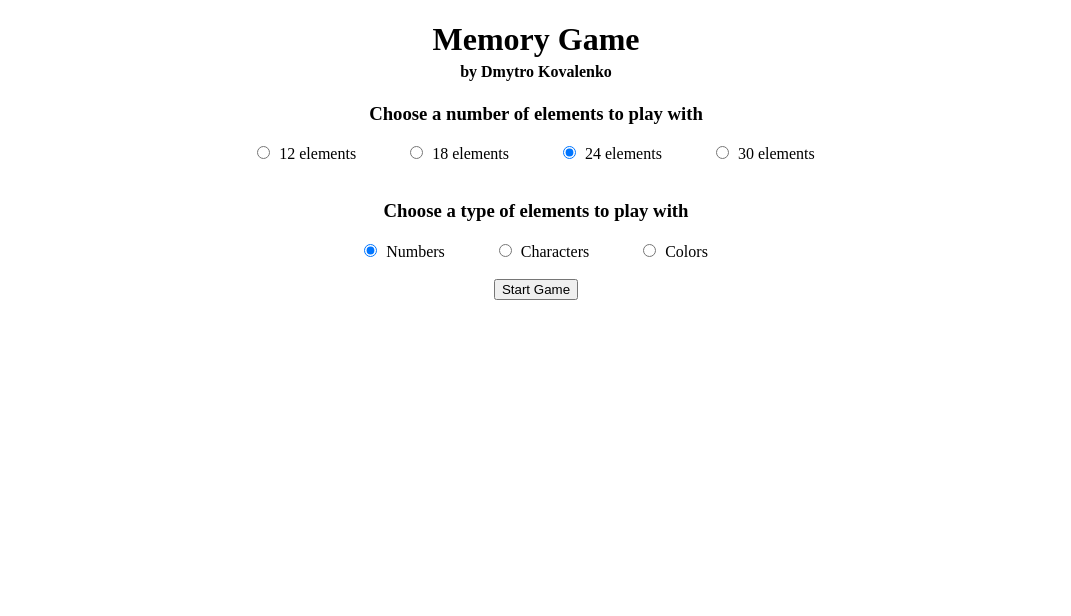
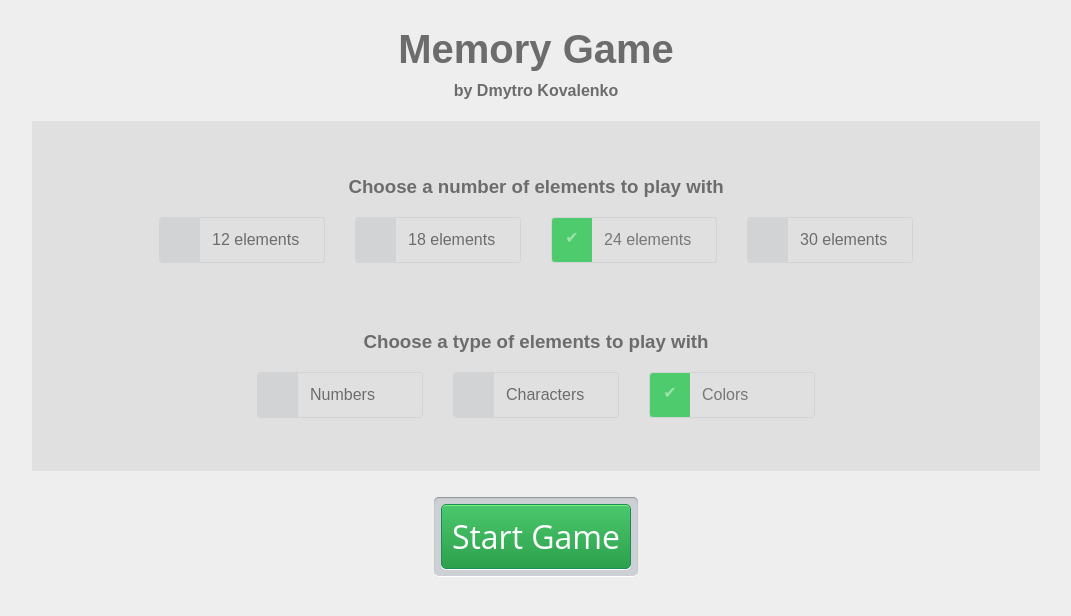
Before and after one commit to KovDimaY/Memory-Game, a plain HTML site: page index.html in a window 1280 px wide. Shown: the whole page, without its empty margins (104-1175 px from the left). Drawn offline with Linux system fonts and the light colour scheme.

Commit message:
Added nice CSS styling to the game layout

```diff
--- /dev/null
+++ b/css/button.css
@@ -0,0 +1,70 @@
+.btn-start {
+	font-size: xx-large;
+	background-color:#3ae07a;
+	padding:10px;
+	position:relative;
+	font-family: 'Open Sans', sans-serif;
+	text-decoration:none;
+	color:#fff;
+	border: solid 1px #188f55;
+	background-image: linear-gradient(bottom, rgb(45, 160, 75) 0%, rgb(75, 200, 110) 100%);
+	background-image: -o-linear-gradient(bottom, rgb(45, 160, 75) 0%, rgb(75, 200, 110) 100%);
+	background-image: -moz-linear-gradient(bottom, rgb(45, 160, 75) 0%, rgb(75, 200, 110) 100%);
+	background-image: -webkit-linear-gradient(bottom, rgb(45, 160, 75) 0%, rgb(75, 200, 110) 100%);
+	background-image: -ms-linear-gradient(bottom, rgb(45, 160, 75) 0%, rgb(75, 200, 110) 100%);
+	background-image: -webkit-gradient(
+	linear,
+	left bottom,
+	left top,
+	color-stop(0, rgb(45, 160, 75)),
+	color-stop(1, rgb(75, 200, 110))
+	);
+	-webkit-box-shadow: inset 0px 1px 0px #7ff080, 0px 1px 0px #fff;
+	-moz-box-shadow: inset 0px 1px 0px #7ff080, 0px 1px 0px #fff;
+	box-shadow: inset 0px 1px 0px #7ff080, 0px 1px 0px #fff;
+	-webkit-border-radius: 5px;
+	-moz-border-radius: 5px;
+	-o-border-radius: 5px;
+	border-radius: 5px;
+}
+
+.btn-start::before {
+	background-color:#ccd0d5;
+	content:"";
+	display:block;
+	position:absolute;
+	width:100%;
+	height:100%;
+	padding:8px;
+	left:-8px;
+	top:-8px;
+	z-index:-1;
+	-webkit-border-radius: 5px;
+	-moz-border-radius: 5px;
+	-o-border-radius: 5px;
+	border-radius: 5px;
+	-webkit-box-shadow: inset 0px 1px 1px #909193, 0px 1px 0px #fff;
+	-moz-box-shadow: inset 0px 1px 1px #909193, 0px 1px 0px #fff;
+	-o-box-shadow: inset 0px 1px 1px #909193, 0px 1px 0px #fff;
+	box-shadow: inset 0px 1px 1px #909193, 0px 1px 0px #fff;
+}
+
+.btn-start:active {
+	padding-bottom:9px;
+	padding-left:10px;
+	padding-right:10px;
+	padding-top:11px;
+	top:1px;
+	background-image: linear-gradient(bottom, rgb(75, 200, 110) 0%, rgb(45, 160, 75) 100%);
+	background-image: -o-linear-gradient(bottom, rgb(75, 200, 110) 0%, rgb(45, 160, 75) 100%);
+	background-image: -moz-linear-gradient(bottom, rgb(75, 200, 110) 0%, rgb(45, 160, 75) 100%);
+	background-image: -webkit-linear-gradient(bottom, rgb(75, 200, 110) 0%, rgb(45, 160, 75) 100%);
+	background-image: -ms-linear-gradient(bottom, rgb(75, 200, 110) 0%, rgb(45, 160, 75) 100%);
+	background-image: -webkit-gradient(
+	linear,
+	left bottom,
+	left top,
+	color-stop(0, rgb(75, 200, 110)),
+	color-stop(1, rgb(45, 160, 75))
+	);
+}
--- /dev/null
+++ b/css/radioBtns.css
@@ -0,0 +1,74 @@
+form {
+	margin-bottom: 50px;
+	text-align: center;
+    display: -webkit-inline-box;
+}
+
+label {
+  width: 160px;
+  border-radius: 3px;
+  padding: 2px;
+  border: 1px solid #D1D3D4;
+  text-indent: 50px;
+  text-align: left;
+  margin-left: 15px;
+  margin-right: 15px;
+}
+
+/* hide input */
+input.radio:empty {
+	display: none;
+}
+
+/* style label */
+input.radio:empty ~ label {
+	position: relative;
+	float: left;
+	line-height: 2.5em;
+	cursor: pointer;
+	-webkit-user-select: none;
+	-moz-user-select: none;
+	-ms-user-select: none;
+	user-select: none;
+}
+
+input.radio:empty ~ label:before {
+	position: absolute;
+	display: block;
+	top: 0;
+	bottom: 0;
+	left: 0;
+	content: '';
+	width: 2.5em;
+	background: #D1D3D4;
+	border-radius: 3px 0 0 3px;
+	text-align: center;
+}
+
+/* toggle hover */
+input.radio:hover:not(:checked) ~ label:before {
+	content:'\2714';
+	text-indent: 0em;
+	color: #C2C2C2;
+}
+
+input.radio:hover:not(:checked) ~ label {
+	color: #888;
+}
+
+/* toggle on */
+input.radio:checked ~ label:before {
+	content:'\2714';
+	text-indent: 0em;
+	color: #9CE2AE;
+	background-color: #4DCB6D;
+}
+
+input.radio:checked ~ label {
+	color: #777;
+}
+
+/* radio focus */
+input.radio:focus ~ label:before {
+	box-shadow: 0 0 0 3px #999;
+}
--- a/css/styles.css
+++ b/css/styles.css
@@ -1,5 +1,13 @@
+body {
+	font-family: sans-serif;
+	font-weight: normal;
+	margin: 10px;
+	color: #6d6c6c;
+	background-color: #eee;
+}
 h1 {
-	margin-bottom: 5px;
+	font-size: 40px;
+	margin-bottom: 10px;
 }
 #author {
 	margin-top: 0px;
@@ -10,6 +18,13 @@ h1 {
 #timer {
 	text-align: center;
 	margin-bottom: 10px;
+}
+.timer_label {
+	margin-right: 3px;
+	margin-left: 3px;
+}
+.card{
+	color: #444444;
 }
 div#memory_board {
 	background:#CCC;
@@ -33,11 +48,9 @@ div#memory_board > div {
 }
 .options {
 	text-align: center;
+	background: #e0e0e0;
+	height: 350px;
+    width: 80%;
+    min-width: 800px;
+    margin-left: 10%;
 }
-.radioBtnsContainer {
-	margin-left: -50px;
-}
-.radioBtn {
-	margin-left: 50px;
-	margin-right: 5px;
-}
--- a/index.html
+++ b/index.html
@@ -1,6 +1,8 @@
 <!DOCTYPE html>
 <html>
 <head>
+<link rel="stylesheet" type="text/css" href="css/radioBtns.css">
+<link rel="stylesheet" type="text/css" href="css/button.css">
 <link rel="stylesheet" type="text/css" href="css/styles.css">
 <script src="javascript/memory-logic.js"></script>
 </head>
@@ -12,28 +14,51 @@
 </div>
 
 <div id="timer" style="display: none;">
-	<label id="hours">00</label>:<label id="minutes">00</label>:<label id="seconds">00</label>
+	<label id="hours" class="timer_label">00</label>:<label id="minutes" class="timer_label">00</label>:<label id="seconds" class="timer_label">00</label>
 </div>
 
 <div class="options">
+	<br><br>
 	<div id="difficultySelector">
 		<h3>Choose a number of elements to play with</h3>
 		<form class="radioBtnsContainer" action="">
-		  <input type="radio" class="radioBtn" name="difficulty" value="12"> 12 elements
-		  <input type="radio" class="radioBtn" name="difficulty" value="18"> 18 elements
-		  <input type="radio" class="radioBtn" name="difficulty" value="24" checked> 24 elements
-		  <input type="radio" class="radioBtn" name="difficulty" value="30"> 30 elements <br/><br/>
+			<div>
+				<input type="radio" name="difficulty" id="difficulty1" class="radio" value="12"/>
+				<label for="difficulty1">12 elements</label>
+			</div>
+			<div>
+				<input type="radio" name="difficulty" id="difficulty2" class="radio" value="18"/>
+				<label for="difficulty2">18 elements</label>
+			</div>
+			<div>
+				<input type="radio" name="difficulty" id="difficulty3" class="radio" value="24" checked/>
+				<label for="difficulty3">24 elements</label>
+			</div>
+			<div>
+				<input type="radio" name="difficulty" id="difficulty4" class="radio" value="30"/>
+				<label for="difficulty4">30 elements</label>
+			</div>
 		</form>
 	</div>
 	<div id="modeSelector">
 		<h3>Choose a type of elements to play with</h3>
 		<form class="radioBtnsContainer" action="">
-		  <input type="radio" class="radioBtn" name="mode" value="numbers" checked> Numbers
-		  <input type="radio" class="radioBtn" name="mode" value="characters"> Characters
-		  <input type="radio" class="radioBtn" name="mode" value="colors"> Colors <br/><br/>
+			<div>
+				<input type="radio" name="mode" id="mode1" class="radio" value="numbers"/>
+				<label for="mode1">Numbers</label>
+			</div>
+			<div>
+				<input type="radio" name="mode" id="mode2" class="radio" value="characters"/>
+				<label for="mode2">Characters</label>
+			</div>
+			<div>
+				<input type="radio" name="mode" id="mode3" class="radio" value="colors" checked/>
+				<label for="mode3">Colors</label>
+			</div>
 		</form>
 	</div>
-	<button type="button" onclick="startGame()">Start Game</button>
+	<br><br>
+	<button type="button" class="btn-start" onclick="startGame()">Start Game</button>
 </div>
 
 <div id="memory_board" style="display: none;"></div>
--- a/javascript/memory-logic.js
+++ b/javascript/memory-logic.js
@@ -80,7 +80,7 @@ function newBoard(){
 	var output = '';
     memory_array.memory_tile_shuffle();
 	for(var i = 0; i < memory_array.length; i++){
-		output += '<div id="tile_'+i+'" onclick="memoryFlipTile(this,\''+memory_array[i]+'\')"></div>';
+		output += '<div id="tile_'+i+'" class="card" onclick="memoryFlipTile(this,\''+memory_array[i]+'\')"></div>';
 	}
 	board.innerHTML = output;
 	globalTimer = setInterval(setTime, 1000);
```
Also changed, not shown: 1 other file.
